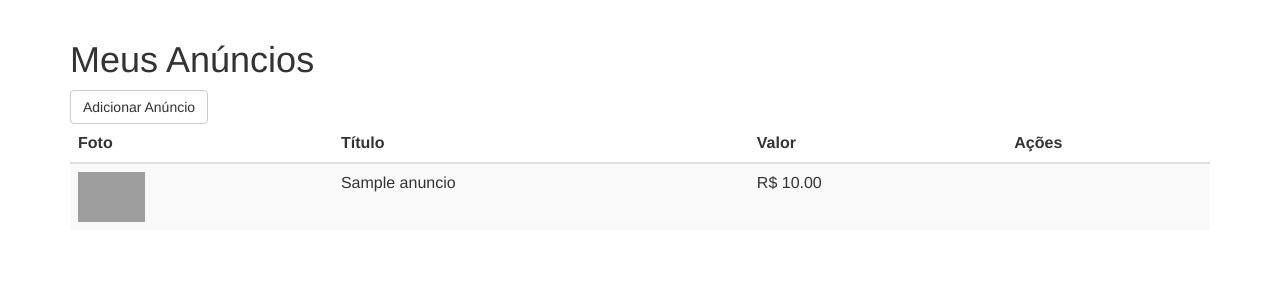
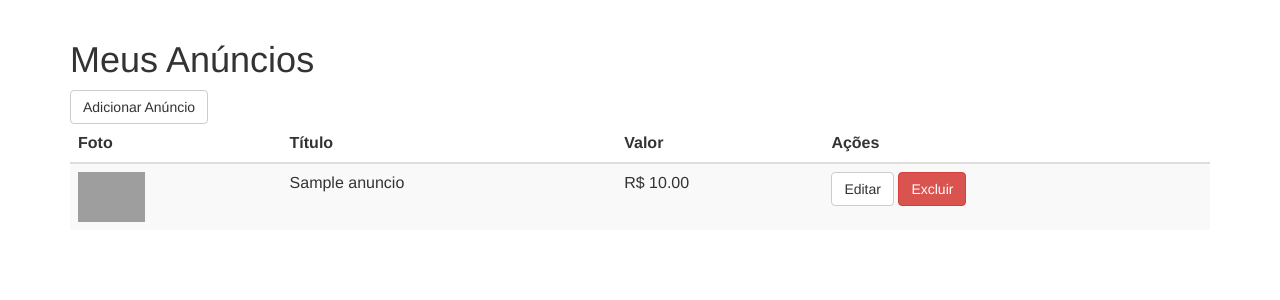
Before and after one commit to deusyvan/classificados, a PHP site: page /meus-anuncios.php in a window 1280 px wide. Shown: the part 52-352 px from the top of the page. Run offline with PHP 8.4, Linux system fonts and the light colour scheme; the visitor is signed in with stand-in values (Sample User, id 1); tables that the repository leaves empty hold one stand-in row (values such as "Sample post"); grey boxes are pictures that could not be loaded.

Commit message:
Adicionando o botões de editar e excluir

```diff
--- a/meus-anuncios.php
+++ b/meus-anuncios.php
@@ -2,7 +2,7 @@
 <?php
 if (empty($_SESSION['cLogin'])){
     ?>
-    <<script type="text/javascript">window.location.href="login.php";</script>
+    <script type="text/javascript">window.location.href="login.php";</script>
     <?php
     exit;
 }
@@ -37,7 +37,10 @@ if (empty($_SESSION['cLogin'])){
 				</td>
 				<td><?php echo $anuncio['titulo']; ?></td>
 				<td>R$ <?php echo number_format($anuncio['valor'], 2); ?></td>
-				<td></td>
+				<td>
+					<a href="editar-anuncio.php?id=<?php echo $anuncio['id']; ?>" class="btn btn-default">Editar</a>
+					<a href="excluir-anuncio.php?id=<?php echo $anuncio['id']; ?>" class="btn btn-danger">Excluir</a>
+				</td>
 			</tr>
 			<?php endforeach;?>
 
```
